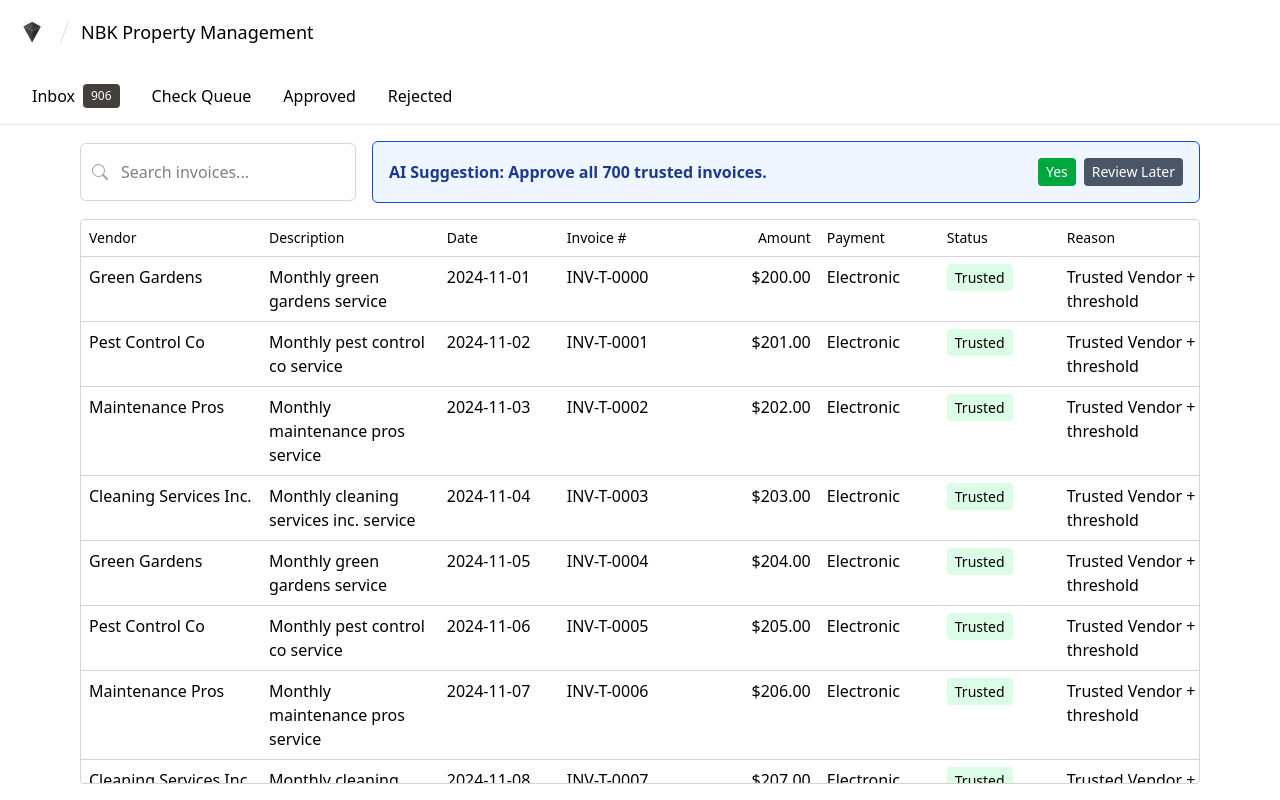
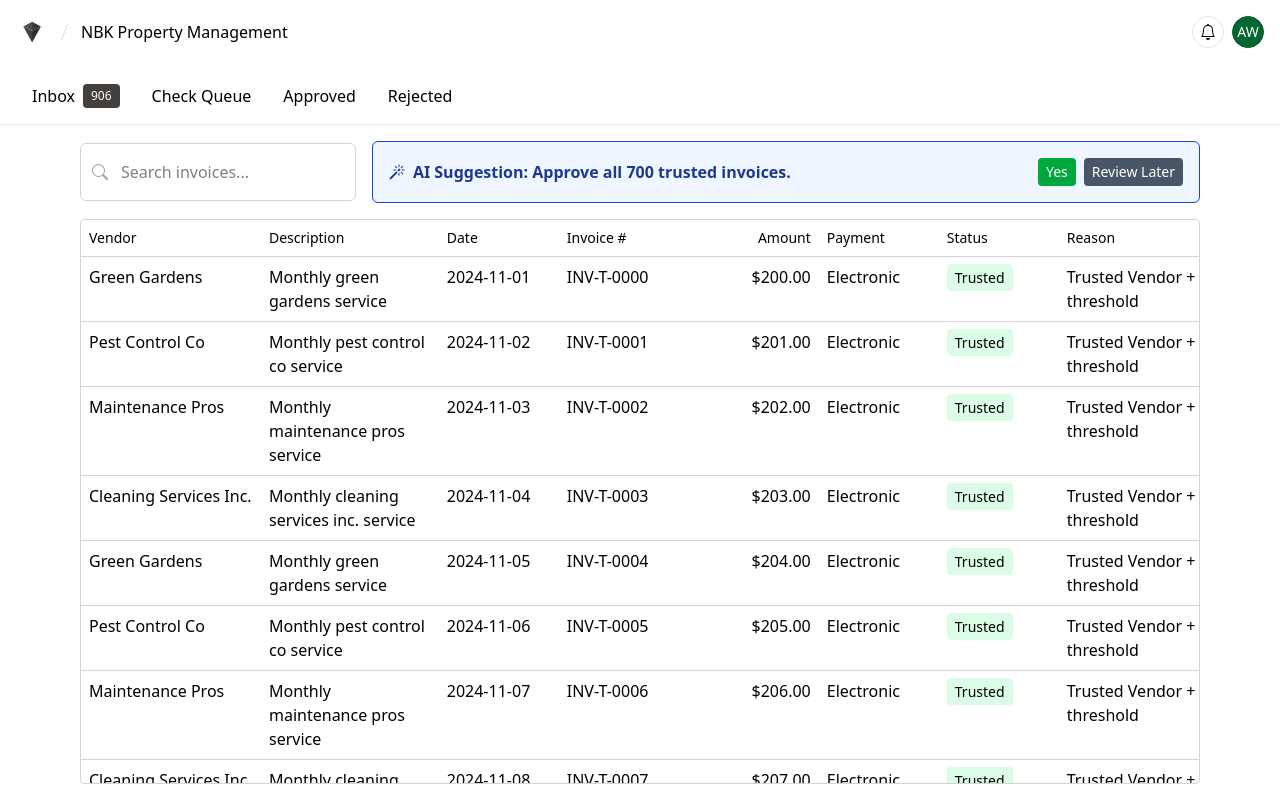
Before and after one commit to 21andrewchang/hermes, a SvelteKit app: page / in a window 1280 px wide. Built offline with nearby package versions, Linux system fonts and the light colour scheme.

Commit message:
feat: vgu

```diff
--- a/src/routes/+page.svelte
+++ b/src/routes/+page.svelte
@@ -213,12 +213,37 @@
 </script>
 
 <div class="flex h-screen flex-col bg-white text-black">
-	<header class="mb-1 flex items-center gap-4 p-4">
-		<img src={nexus} alt="Nexus" class="h-8 w-8" />
-		<svg width="1" height="24" class="rotate-20 transform text-stone-300">
-			<line x1="0.5" y1="0" x2="0.5" y2="24" stroke="currentColor" stroke-width="1" />
-		</svg>
-		<div class="text-lg">NBK Property Management</div>
+	<header class="mb-1 flex items-center justify-between p-4">
+		<div class="flex flex-row items-center gap-4">
+			<img src={nexus} alt="Nexus" class="h-8 w-8" />
+			<svg width="1" height="18" class="rotate-20 transform text-stone-300">
+				<line x1="0.5" y1="0" x2="0.5" y2="24" stroke="currentColor" stroke-width="1" />
+			</svg>
+			<div class="text-md">NBK Property Management</div>
+		</div>
+		<div class="flex flex-row items-center gap-2">
+			<button
+				class="flex h-8 w-8 items-center justify-center rounded-full border border-stone-200 bg-white hover:bg-stone-50"
+			>
+				<svg
+					xmlns="http://www.w3.org/2000/svg"
+					width="16"
+					height="16"
+					fill="currentColor"
+					class="bi bi-bell"
+					viewBox="0 0 16 16"
+				>
+					<path
+						d="M8 16a2 2 0 0 0 2-2H6a2 2 0 0 0 2 2M8 1.918l-.797.161A4 4 0 0 0 4 6c0 .628-.134 2.197-.459 3.742-.16.767-.376 1.566-.663 2.258h10.244c-.287-.692-.502-1.49-.663-2.258C12.134 8.197 12 6.628 12 6a4 4 0 0 0-3.203-3.92zM14.22 12c.223.447.481.801.78 1H1c.299-.199.557-.553.78-1C2.68 10.2 3 6.88 3 6c0-2.42 1.72-4.44 4.005-4.901a1 1 0 1 1 1.99 0A5 5 0 0 1 13 6c0 .88.32 4.2 1.22 6"
+					/>
+				</svg>
+			</button>
+			<div
+				class="flex h-8 w-8 items-center justify-center rounded-full border border-green-900 bg-green-800 text-sm text-white"
+			>
+				AW
+			</div>
+		</div>
 	</header>
 
 	<nav class="relative border-b border-stone-200" bind:this={navElement}>
@@ -336,8 +361,20 @@
 						<div
 							class="flex w-3/4 items-center gap-2 rounded-md border border-blue-700 bg-blue-50 p-4"
 						>
-							<span class="font-semibold text-blue-900"
-								>AI Suggestion: {currentSuggestion.action}</span
+							<span class="font-semibold text-blue-900 flex flex-row items-center gap-2">
+								<svg
+									xmlns="http://www.w3.org/2000/svg"
+									width="16"
+									height="16"
+									fill="currentColor"
+									class="bi bi-magic"
+									viewBox="0 0 16 16"
+								>
+									<path
+										d="M9.5 2.672a.5.5 0 1 0 1 0V.843a.5.5 0 0 0-1 0zm4.5.035A.5.5 0 0 0 13.293 2L12 3.293a.5.5 0 1 0 .707.707zM7.293 4A.5.5 0 1 0 8 3.293L6.707 2A.5.5 0 0 0 6 2.707zm-.621 2.5a.5.5 0 1 0 0-1H4.843a.5.5 0 1 0 0 1zm8.485 0a.5.5 0 1 0 0-1h-1.829a.5.5 0 0 0 0 1zM13.293 10A.5.5 0 1 0 14 9.293L12.707 8a.5.5 0 1 0-.707.707zM9.5 11.157a.5.5 0 0 0 1 0V9.328a.5.5 0 0 0-1 0zm1.854-5.097a.5.5 0 0 0 0-.706l-.708-.708a.5.5 0 0 0-.707 0L8.646 5.94a.5.5 0 0 0 0 .707l.708.708a.5.5 0 0 0 .707 0l1.293-1.293Zm-3 3a.5.5 0 0 0 0-.706l-.708-.708a.5.5 0 0 0-.707 0L.646 13.94a.5.5 0 0 0 0 .707l.708.708a.5.5 0 0 0 .707 0z"
+									/>
+								</svg>
+								AI Suggestion: {currentSuggestion.action}</span
 							>
 							<div class="ml-auto flex gap-2">
 								<button
```
